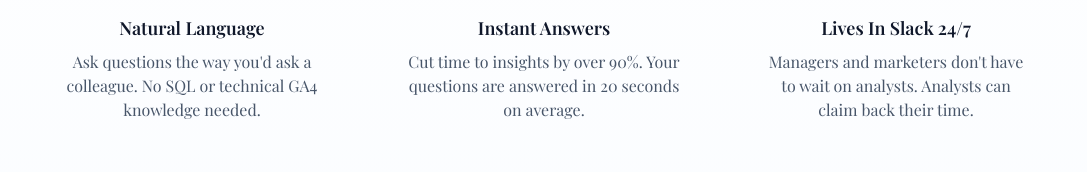
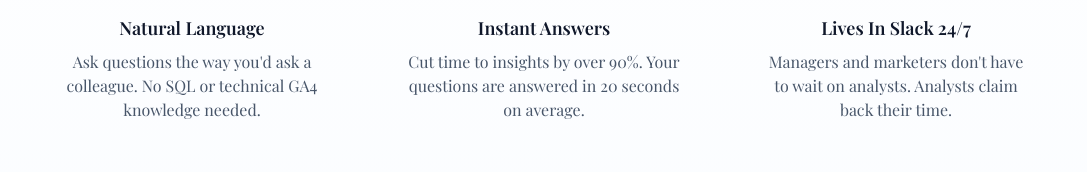
Before and after one commit to McGovs/arnold-the-analyst-frontend-v2-markdown, a React (Vite) app: page / in a window 1280 px wide. Shown: the part 870-1042 px from the top of the page, without its empty margins (96-1183 px from the left). Built offline with nearby package versions, Linux system fonts and the light colour scheme; a web font is replaced by a local one.

Commit message:
Update Homepage.tsx

```diff
--- a/src/pages/Homepage.tsx
+++ b/src/pages/Homepage.tsx
@@ -190,7 +190,7 @@ export default function Homepage() {
               </div>
               <h3 className="text-lg font-semibold text-slate-900 mb-2">Lives In Slack 24/7</h3>
               <p className="text-slate-600">
-                Managers and marketers don't have to wait on analysts. Analysts can claim back their time.
+                Managers and marketers don't have to wait on analysts. Analysts claim back their time.
               </p>
             </div>
           </div>
```
